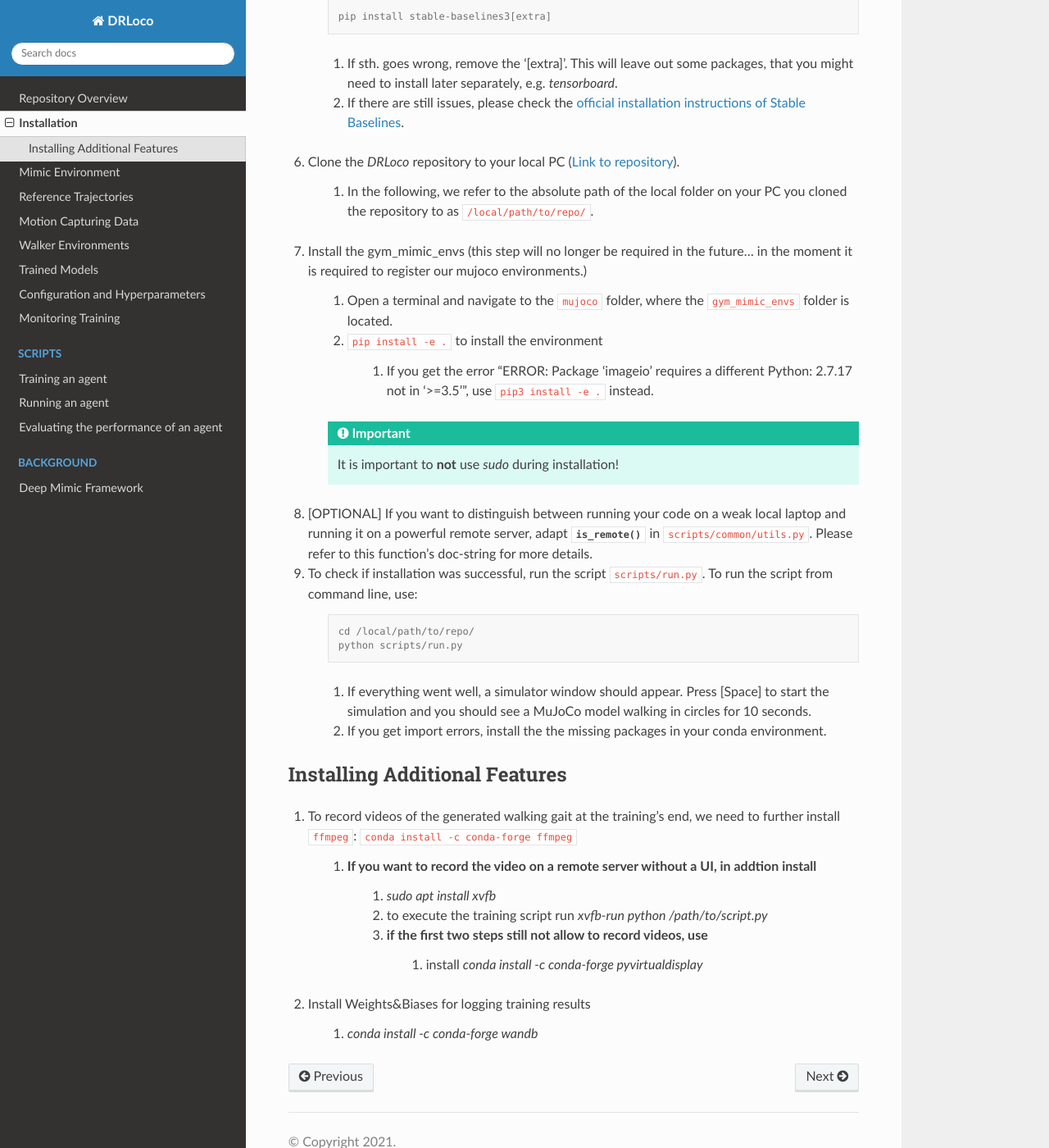
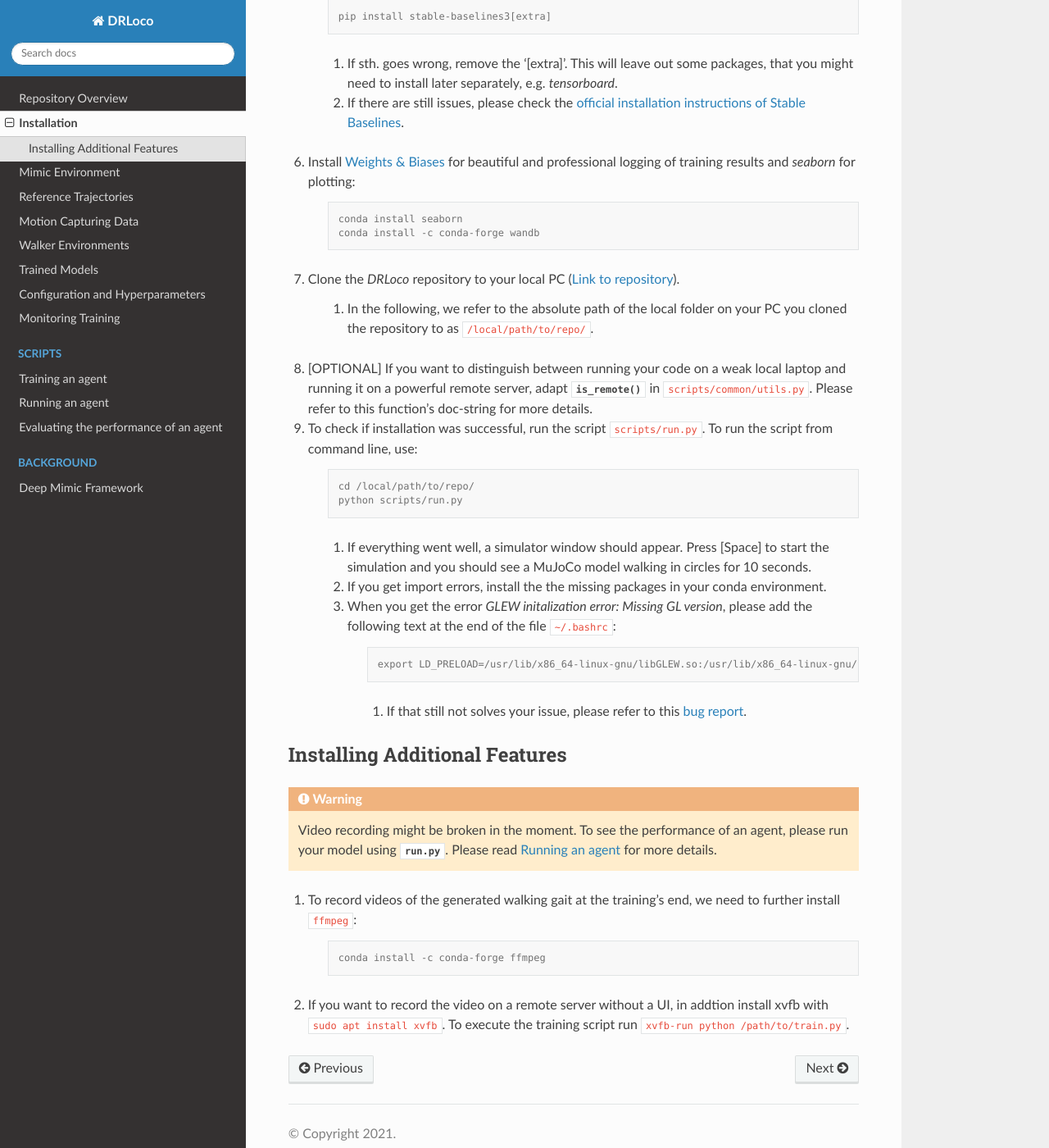
Before and after one commit to rgalljamov/DRLoco, a Sphinx documentation site: the page built from docs/main/install.rst, in a window 1280 px wide and 1400 px high, scrolled down 1055 px. Shown: the whole window at 82% size. Built offline with Sphinx 7.4.7 and the Read the Docs theme 2.0.0, drawn with Linux system fonts in a browser that asks for light colours.

Commit message:
DOC: Finalize installation instructions

```diff
--- a/docs/main/install.rst
+++ b/docs/main/install.rst
@@ -39,19 +39,16 @@ This page guides you through the installation process to get up and running with
 
 	#. If there are still issues, please check the `official installation instructions of Stable Baselines <https://stable-baselines3.readthedocs.io/en/master/guide/install.html>`_.
 
+#. Install `Weights & Biases <https://wandb.ai/>`_ for beautiful and professional logging of training results and *seaborn* for plotting:
+
+	.. code-block:: console
+
+	   conda install seaborn
+	   conda install -c conda-forge wandb
 
 #. Clone the *DRLoco* repository to your local PC (`Link to repository <https://github.com/rgalljamov/DRLoco>`_).
 
 	#. In the following, we refer to the absolute path of the local folder on your PC you cloned the repository to as ``/local/path/to/repo/``.
-
-#. Install the gym_mimic_envs (this step will no longer be required in the future... in the moment it is required to register our mujoco environments.)
-
-	1. Open a terminal and navigate to the ``mujoco`` folder, where the ``gym_mimic_envs`` folder is located.
-	2. ``pip install -e .`` to install the environment
-
-	    1. If you get the error "ERROR: Package 'imageio' requires a different Python: 2.7.17 not in '>=3.5'", use ``pip3 install -e .`` instead.
-
-    	.. important:: It is important to **not** use *sudo* during installation!
 
 
 #. [OPTIONAL] If you want to distinguish between running your code on a weak local laptop and running it on a powerful remote server, adapt :func:`is_remote` in ``scripts/common/utils.py``. Please refer to this function's doc-string for more details.
@@ -67,19 +64,28 @@ This page guides you through the installation process to get up and running with
 
 	#. If you get import errors, install the the missing packages in your conda environment.
 
+	#. When you get the error *GLEW initalization error: Missing GL version*, please add the following text at the end of the file ``~/.bashrc``:
+
+		.. code:: console
+
+		   export LD_PRELOAD=/usr/lib/x86_64-linux-gnu/libGLEW.so:/usr/lib/x86_64-linux-gnu/libGL.so
+
+
+		#. If that still not solves your issue, please refer to this `bug report <https://github.com/openai/mujoco-py/issues/268.>`_.
+
 
 
 Installing Additional Features
 ===============================
 
-#. To record videos of the generated walking gait at the training's end, we need to further install ``ffmpeg``: ``conda install -c conda-forge ffmpeg``
+.. warning::
 
-	1. If you want to record the video on a remote server without a UI, in addtion install
-		1. `sudo apt install xvfb`
-		2. to execute the training script run `xvfb-run python /path/to/script.py`
-		3. if the first two steps still not allow to record videos, use
-			1. install `conda install -c conda-forge pyvirtualdisplay`
+   Video recording might be broken in the moment. To see the performance of an agent, please run your model using :mod:`run.py`. Please read :ref:`Running an agent` for more details.
 
-#. Install Weights&Biases for logging training results
+#. To record videos of the generated walking gait at the training's end, we need to further install ``ffmpeg``:
 
-	1. `conda install -c conda-forge wandb`
+	.. code-block:: console
+
+	   conda install -c conda-forge ffmpeg
+
+#. If you want to record the video on a remote server without a UI, in addtion install xvfb with ``sudo apt install xvfb``. To execute the training script run ``xvfb-run python /path/to/train.py``.
```
